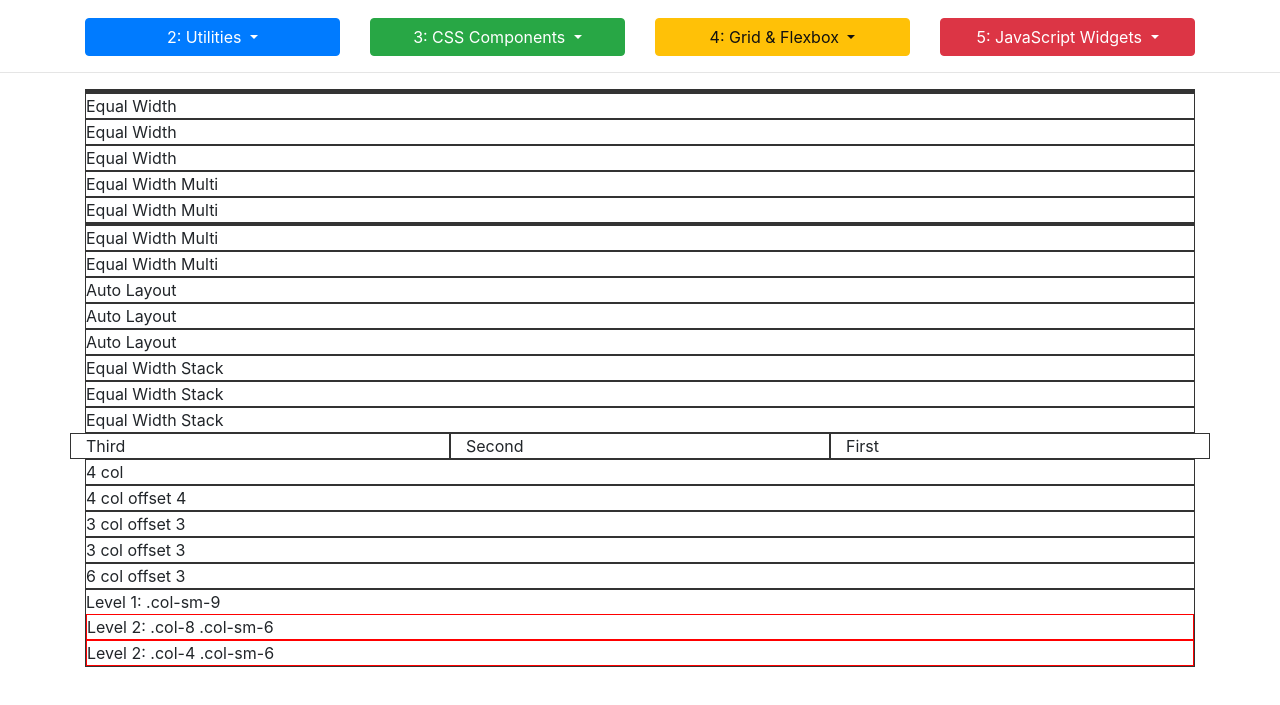
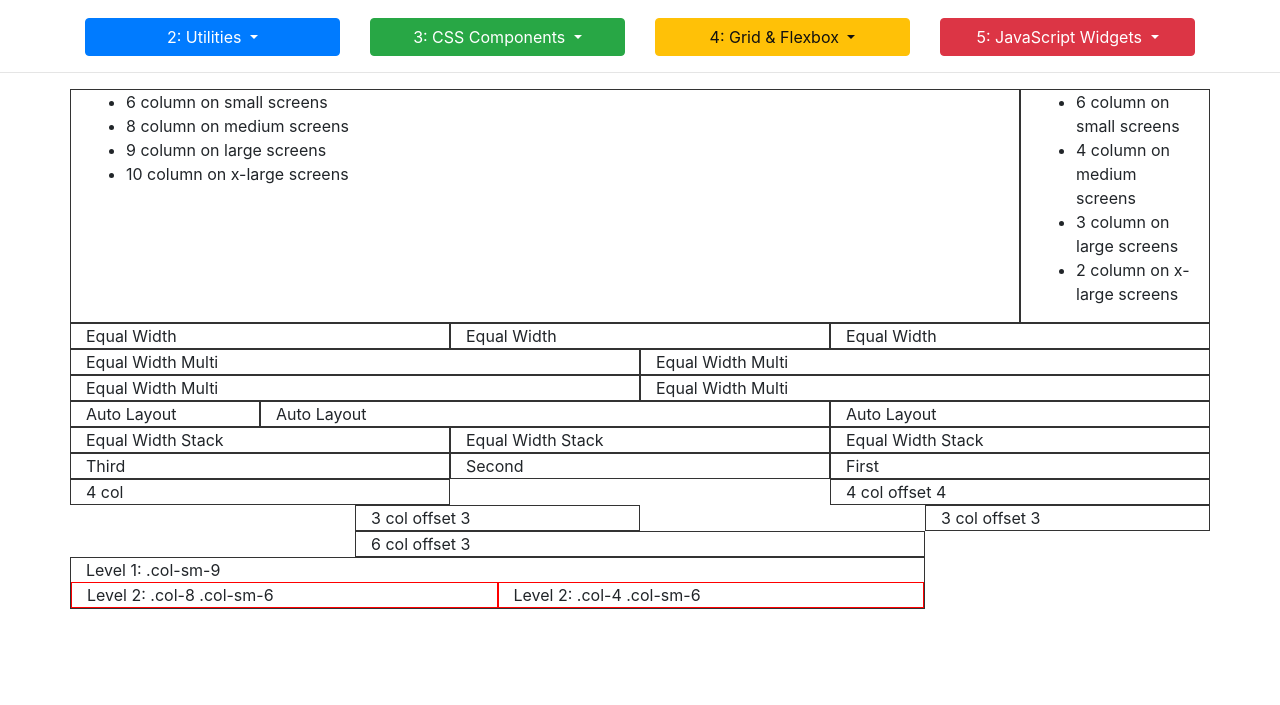
Before and after one commit to saanghyuk/bootstrap-projects, a plain HTML site: page bootstrap_sandbox/4_2_grid_system.html in a window 1280 px wide. Shown: the part 109-814 px from the top of the page. Drawn offline with nearby package versions, Linux system fonts and the light colour scheme.

Commit message:
bootstrap flex

```diff
--- a/bootstrap_sandbox/4_2_grid_system.html
+++ b/bootstrap_sandbox/4_2_grid_system.html
@@ -82,43 +82,54 @@
     <!--########################START HERE#########################-->
 
     <!-- RESPONSIVE GRID -->
-    <div>
-      <div style="border:1px solid #333">
-
+    <div class="row">
+      <div class="col-sm-6 col-md-8 col-lg-9 col-xl-10" style="border:1px solid #333">
+            <ul>
+                <li>6 column on small screens</li>
+                <li>8 column on medium screens</li>
+                <li>9 column on large screens</li>
+                <li>10 column on x-large screens</li>
+            </ul>
       </div>
-      <div style="border:1px solid #333">
-
+      <div class="col-sm-6 col-md-4 col-lg-3 col-xl-2" style="border:1px solid #333">
+          <ul>
+              <li>6 column on small screens</li>
+              <li>4 column on medium screens</li>
+              <li>3 column on large screens</li>
+              <li>2 column on x-large screens</li>
+          </ul>
       </div>
     </div>
 
     <!-- EQUAL WIDTH -->
-    <div>
-      <div style="border:1px solid #333">Equal Width</div>
-      <div style="border:1px solid #333">Equal Width</div>
-      <div style="border:1px solid #333">Equal Width</div>
+    <div class="row">
+      <div class="col" style="border:1px solid #333">Equal Width</div>
+      <div class="col" style="border:1px solid #333">Equal Width</div>
+      <div class="col" style="border:1px solid #333">Equal Width</div>
     </div>
 
     <!-- EQUAL WIDTH MULTI ROW -->
-    <div>
-      <div style="border:1px solid #333">Equal Width Multi</div>
-      <div style="border:1px solid #333">Equal Width Multi</div>
-      <div style="border:1px solid #333"></div>
-      <div style="border:1px solid #333">Equal Width Multi</div>
-      <div style="border:1px solid #333">Equal Width Multi</div>
-    </div>
+
+      <div class="row">
+          <div class="col" style="border:1px solid #333">Equal Width Multi</div>
+          <div class="col" style="border:1px solid #333">Equal Width Multi</div>
+          <div class="w-100"></div>
+          <div class="col" style="border:1px solid #333">Equal Width Multi</div>
+          <div class="col" style="border:1px solid #333">Equal Width Multi</div>
+      </div>
 
     <!-- AUTO LAYOUT -->
-    <div>
-      <div style="border:1px solid #333">Auto Layout</div>
-      <div style="border:1px solid #333">Auto Layout</div>
-      <div style="border:1px solid #333">Auto Layout</div>
+    <div class="row">
+      <div class="col" style="border:1px solid #333">Auto Layout</div>
+      <div class="col-6" style="border:1px solid #333">Auto Layout</div>
+      <div class="col-4" style="border:1px solid #333">Auto Layout</div>
     </div>
 
     <!-- EQUAL WIDTH STACKED -->
-    <div>
-      <div style="border:1px solid #333">Equal Width Stack</div>
-      <div style="border:1px solid #333">Equal Width Stack</div>
-      <div style="border:1px solid #333">Equal Width Stack</div>
+    <div class="row">
+      <div class="col-sm" style="border:1px solid #333">Equal Width Stack</div>
+      <div class="col-sm" style="border:1px solid #333">Equal Width Stack</div>
+      <div class="col-sm" style="border:1px solid #333">Equal Width Stack</div>
     </div>
 
     <!-- ORDERING -->
@@ -135,27 +146,27 @@
     </div>
 
     <!-- OFFSETTING -->
-    <div>
-      <div style="border:1px solid #333">4 col</div>
-      <div style="border:1px solid #333">4 col offset 4</div>
+    <div class="row">
+      <div class="col-md-4" style="border:1px solid #333">4 col</div>
+      <div class="col-md-4 ml-auto" style="border:1px solid #333">4 col offset 4</div>
     </div>
-    <div>
-      <div style="border:1px solid #333">3 col offset 3</div>
-      <div style="border:1px solid #333">3 col offset 3</div>
+    <div class="row">
+      <div class="col-md-3 ml-auto" style="border:1px solid #333">3 col offset 3</div>
+      <div class="col-md-3 ml-auto" style="border:1px solid #333">3 col offset 3</div>
     </div>
-    <div>
-      <div style="border:1px solid #333">6 col offset 3</div>
+      <div class="row">
+      <div class="col-md-6 m-auto" style="border:1px solid #333" >6 col offset 3</div>
     </div>
 
     <!-- NESTING -->
-    <div>
-      <div style="border:1px solid #333">
+    <div class="row">
+      <div class="col-sm-9" style="border:1px solid #333">
         Level 1: .col-sm-9
-        <div>
-          <div style="border:1px solid red">
+        <div class="row">
+          <div class="col-sm-6" style="border:1px solid red">
             Level 2: .col-8 .col-sm-6
           </div>
-          <div style="border:1px solid red">
+          <div class="col-sm-6" style="border:1px solid red">
             Level 2: .col-4 .col-sm-6
           </div>
         </div>
```
Also changed, not shown: bootstrap_sandbox/4_3_grid_alignment.html (+16 -15 lines), bootstrap_sandbox/4_4_flexbox.html (+28 -29 lines), bootstrap_sandbox/4_5_auto_margins_wrapping_order.html (+14 -14 lines).
